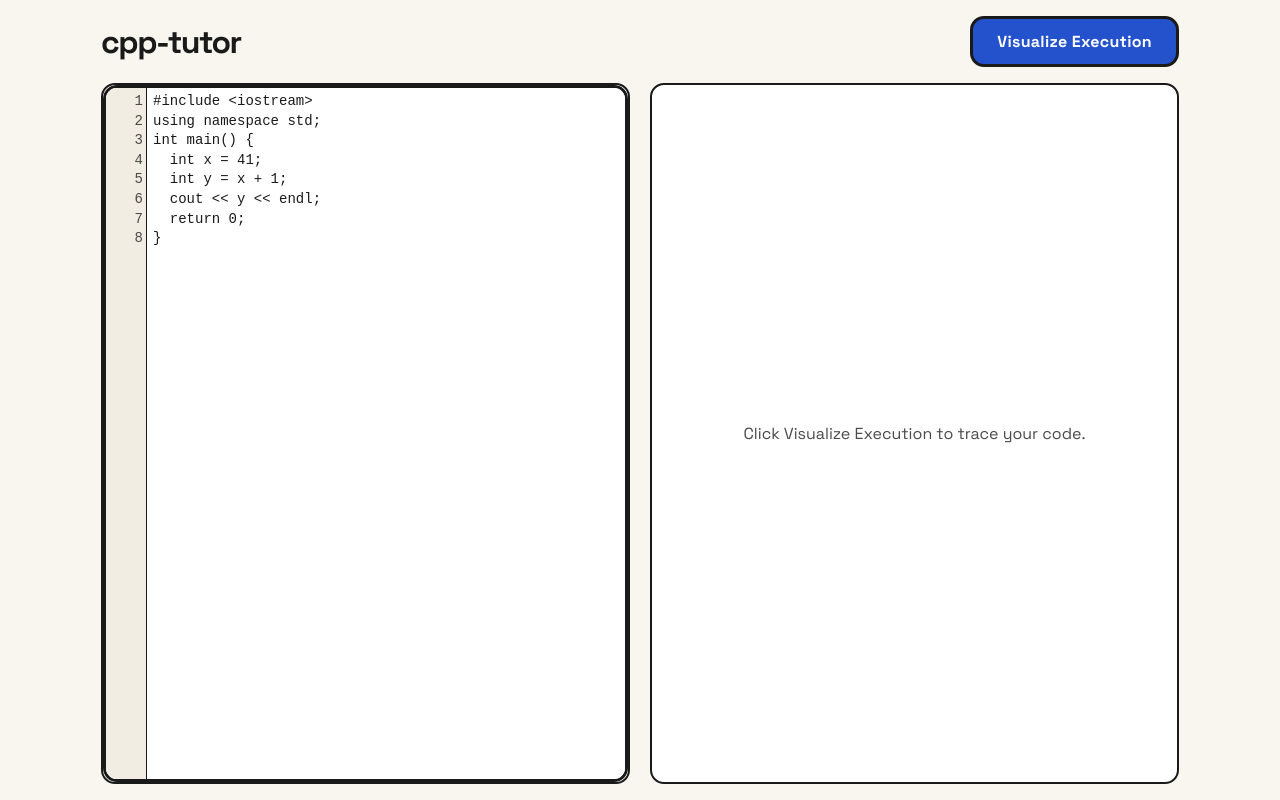
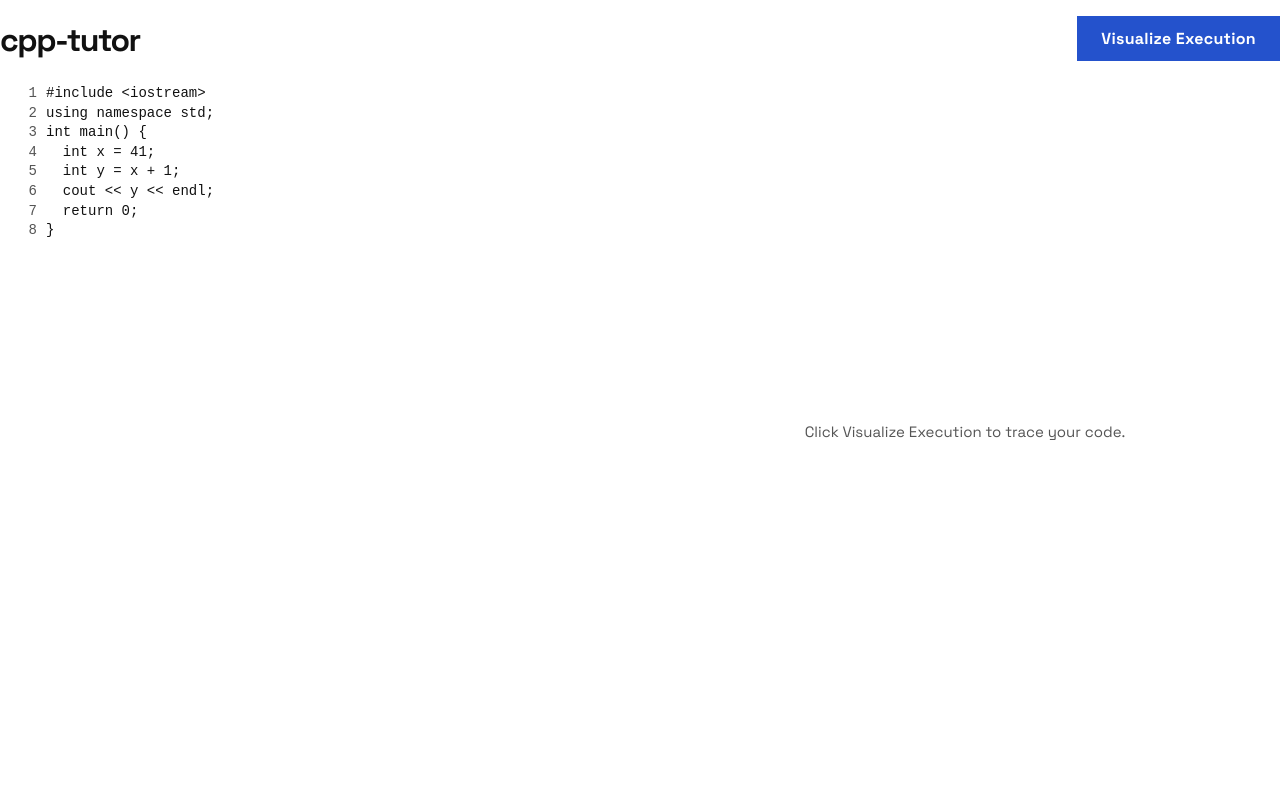
Before and after one commit to jmanoj0905/cpp-tutor, a React (Vite) app in the folder frontend/: page / in a window 1280 px wide. Built offline with nearby package versions, Linux system fonts and the light colour scheme; no server answers.

Commit message:
feat(frontend): white/dotted/squared theme tokens

```diff
--- a/frontend/src/index.css
+++ b/frontend/src/index.css
@@ -1,28 +1,23 @@
-/* ── Bauhaus Flat & Rounded theme ───────────────────────────── */
+/* ── Python-Tutor-style: white, dotted, squared ─────────────── */
 :root {
-  /* surfaces */
-  --bg: #f9f6f0;        /* cream */
-  --panel: #ffffff;     /* card fill */
-  --code-bg: #f2ede3;   /* warm code surface */
+  --bg: #ffffff;
+  --panel: #ffffff;
+  --code-bg: #ffffff;
 
-  /* ink */
-  --ink: #1a1a1a;       /* charcoal: text, borders, frames */
-  --ink-soft: #4a4a4a;  /* secondary text */
+  --ink: #111111;
+  --ink-soft: #555555;
 
-  /* Bauhaus primaries — state indicators only */
-  --red: #d6322a;
-  --blue: #2452cc;
-  --yellow: #f4c20d;
+  --green: #2e8b3d;   /* just-executed line */
+  --red:   #d6322a;   /* next line + unresolved pointer */
+  --blue:  #2452cc;   /* resolved pointer lines */
 
-  /* structure */
-  --border: 3px solid var(--ink);
-  --border-thin: 2px solid var(--ink);
-  --radius: 14px;
+  --border-dotted: 1px dotted #000;
+  --radius: 0;
 
   --sans: 'Space Grotesk', system-ui, sans-serif;
   --mono: 'JetBrains Mono', ui-monospace, Consolas, monospace;
 
-  font: 16px/1.5 var(--sans);
+  font: 15px/1.5 var(--sans);
   color-scheme: light;
   color: var(--ink);
   background: var(--bg);
@@ -32,21 +27,16 @@
   -moz-osx-font-smoothing: grayscale;
 }
 
-* {
-  box-sizing: border-box;
-}
+* { box-sizing: border-box; }
 
-body {
-  margin: 0;
-  background: var(--bg);
-}
+body { margin: 0; background: var(--bg); }
 
 #root {
-  width: 1126px;
+  width: 100%;
   max-width: 100%;
-  margin: 0 auto;
+  margin: 0;
   height: 100svh;
-  padding: 0 24px;
+  padding: 0;
   overflow: hidden;
 }
 
```
